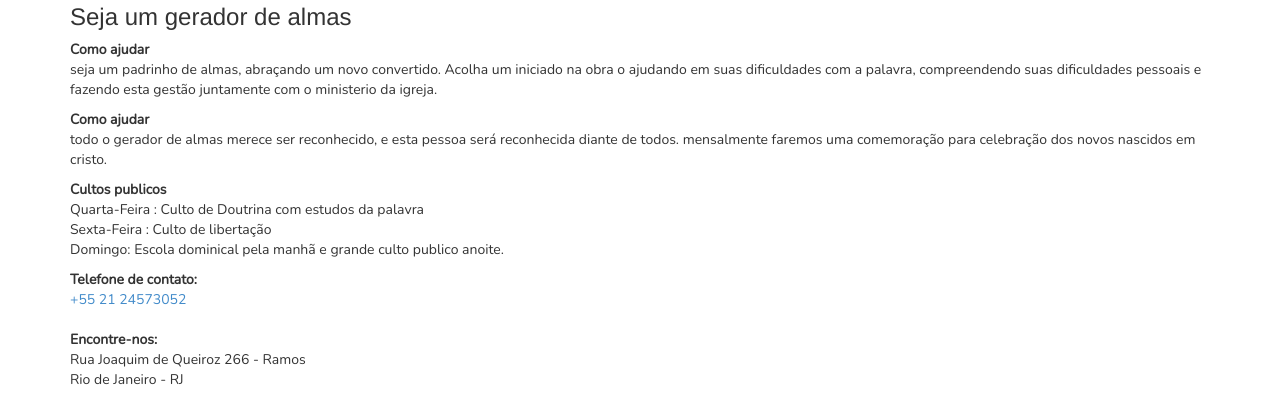
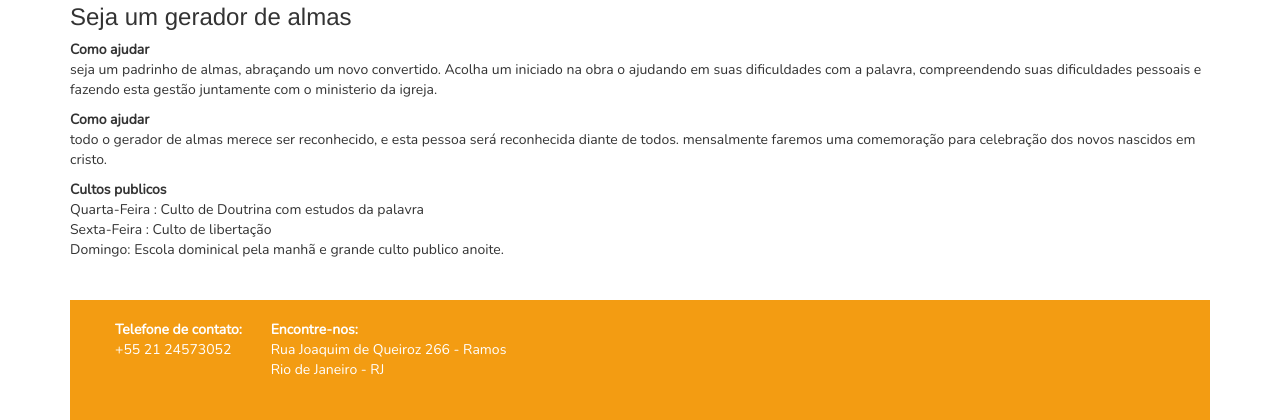
Before and after one commit to patrickporto/soldajustica, a Django app: page / in a window 1280 px wide. Shown: the part 835-1255 px from the top of the page. Before the commit the page ends 1220 px from the top, so only its background shows below. Run offline with Django 3.2, Linux system fonts and the light colour scheme; grey boxes labelled with a size stand in for pictures from a placeholder-image service; some libraries are stand-ins or nearby versions.

Commit message:
Implementação de footer

```diff
--- a/soldajustica/app/static/app/content/site.css
+++ b/soldajustica/app/static/app/content/site.css
@@ -1,6 +1,13 @@
 @import url(http://fonts.googleapis.com/css?family=Nunito);
 * {
   font-family: 'Nunito', sans-serif;
+}
+a {
+  color: #ffffff;
+}
+a:hover,
+a:focus {
+  color: #f1c40f;
 }
 .navbar-default {
   border-radius: 0;
@@ -118,13 +125,6 @@
 .main-link:last-child {
   border-right: none;
 }
-.main-link a {
-  color: #ffffff;
-}
-.main-link a:hover,
-.main-link a:focus {
-  color: #f1c40f;
-}
 .main-link a:after,
 .main-link a:before {
   content: "|";
@@ -151,4 +151,14 @@
     margin-top: 20%;
   }
 }
+.footer {
+  margin-top: 30px;
+  background-color: #f39c12;
+  color: #ffffff;
+  padding: 20px;
+}
+.footer .address {
+  display: inline-table;
+  margin-left: 25px;
+}
 /*# sourceMappingURL=site.css.map */
--- a/soldajustica/app/static/app/content/site.less
+++ b/soldajustica/app/static/app/content/site.less
@@ -7,6 +7,14 @@
 
 * {
     font-family: 'Nunito', sans-serif;
+}
+
+a {
+    color: @colDefault;
+    &:hover,
+    &:focus {
+        color: @colHighlight;
+    }
 }
 
 .navbar-default {
@@ -126,11 +134,6 @@
         border-right: none;
     }
     a {
-        color: @colDefault;
-        &:hover,
-        &:focus {
-            color: @colHighlight;
-        }
         &:after, &:before {
             content: "|";
         }
@@ -159,3 +162,14 @@
         }
     }
 }
+
+.footer {
+    margin-top: 30px;
+    background-color: @bgDefault;
+    color: @colDefault;
+    padding: 20px;
+    .address {
+        display: inline-table;
+        margin-left: 25px;
+    }
+}
--- a/soldajustica/app/templates/app/layout.html
+++ b/soldajustica/app/templates/app/layout.html
@@ -41,12 +41,12 @@
         <main>
             {% block content %}{% endblock %}
         </main>
-        <footer>
-            <address>
+        <footer class="footer">
+            <address class="address">
                 <strong>Telefone de contato:</strong></br />
                 <a href="tel:+55212551212">+55 21 24573052</a>
             </address>
-            <address>
+            <address class="address">
                 <strong>Encontre-nos: </strong><br />
                 Rua Joaquim de Queiroz 266 - Ramos </br />
                 Rio de Janeiro - RJ
```
Also changed, not shown: 1 other file.
